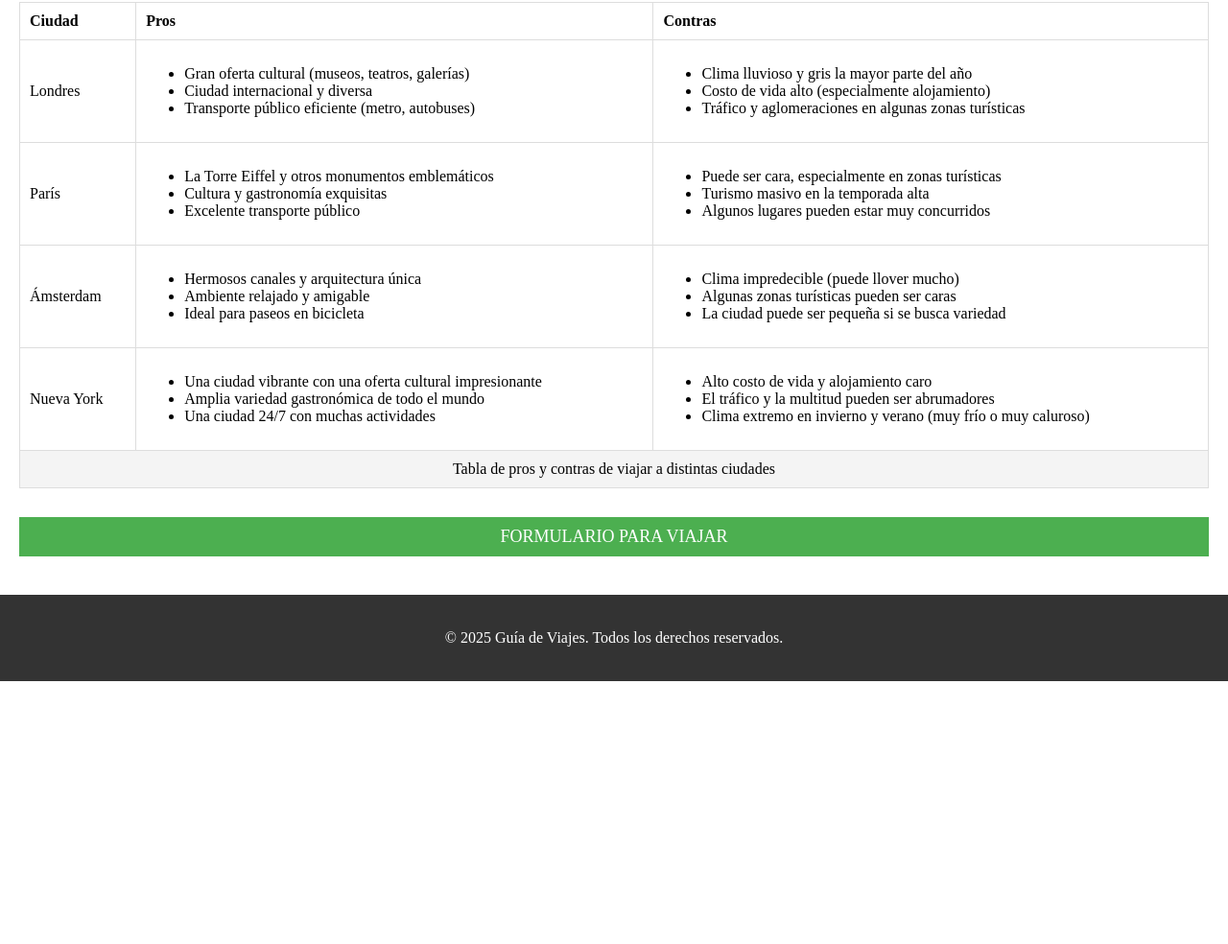
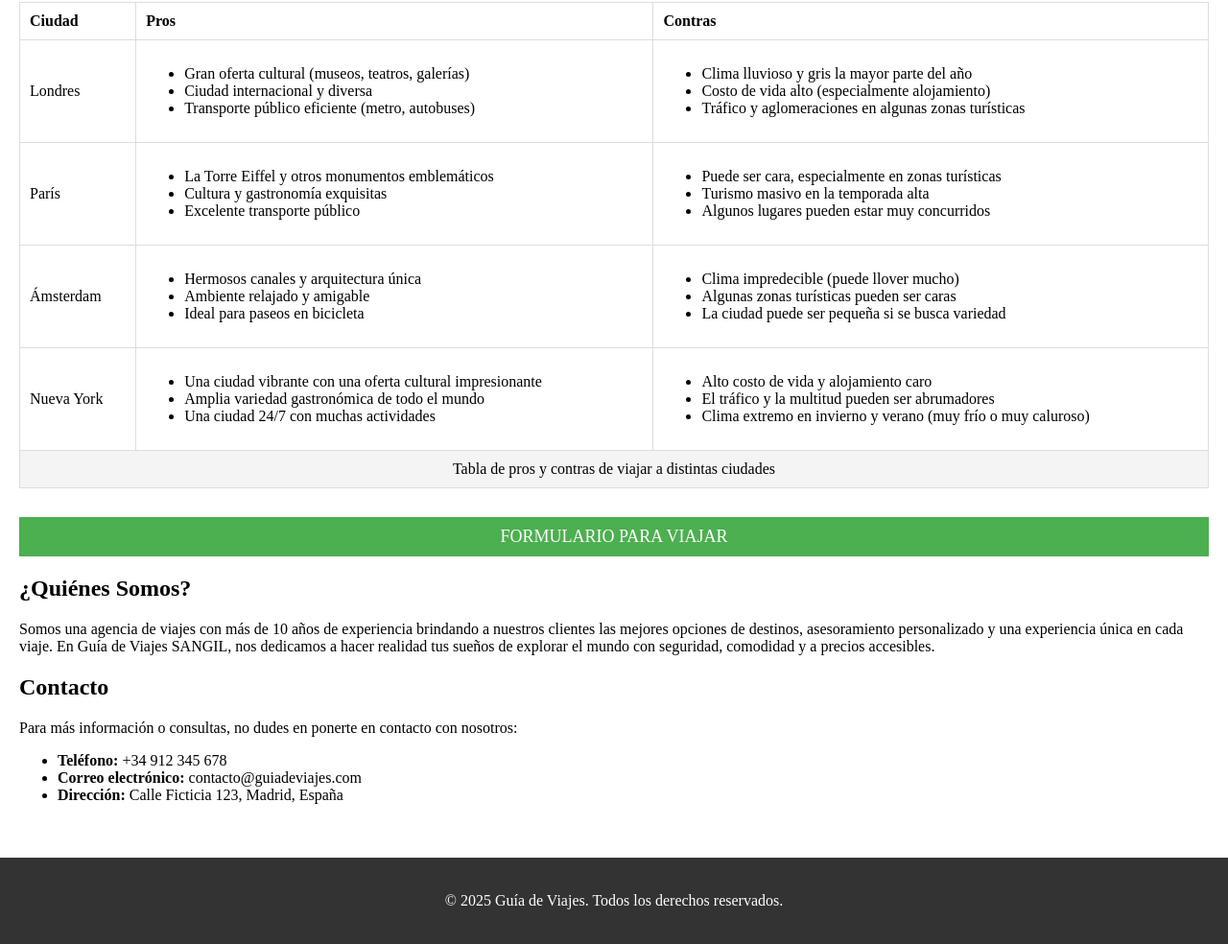
Before and after one commit to sergiossb2007/WEB-SANGIL, a plain HTML site: page index.html in a window 1280 px wide. Shown: the part 485-1469 px from the top of the page at 96% size. Before the commit the page ends 1195 px from the top, so only its background shows below. Drawn offline with Linux system fonts and the light colour scheme.

Commit message:
Update index.html

```diff
--- a/index.html
+++ b/index.html
@@ -106,7 +106,6 @@
                 </ul>
             </td>
         </tr>
-
         </tbody>
         <tfoot>
           <tr>
@@ -117,8 +116,25 @@
     </section>
 
     <section>
-  <a href="formulario.html" target="_blank">FORMULARIO PARA VIAJAR</a>
-</section>
+      <a href="formulario.html" target="_blank">FORMULARIO PARA VIAJAR</a>
+    </section>
+
+    <!-- Nueva sección Quiénes somos y Contacto -->
+    <section>
+      <h2>¿Quiénes Somos?</h2>
+      <p>Somos una agencia de viajes con más de 10 años de experiencia brindando a nuestros clientes las mejores opciones de destinos, asesoramiento personalizado y una experiencia única en cada viaje. En Guía de Viajes SANGIL, nos dedicamos a hacer realidad tus sueños de explorar el mundo con seguridad, comodidad y a precios accesibles.</p>
+    </section>
+
+    <section>
+      <h2>Contacto</h2>
+      <p>Para más información o consultas, no dudes en ponerte en contacto con nosotros:</p>
+      <ul>
+        <li><strong>Teléfono:</strong> +34 912 345 678</li>
+        <li><strong>Correo electrónico:</strong> contacto@guiadeviajes.com</li>
+        <li><strong>Dirección:</strong> Calle Ficticia 123, Madrid, España</li>
+      </ul>
+    </section>
+
   </main>
 
   <footer>
```
